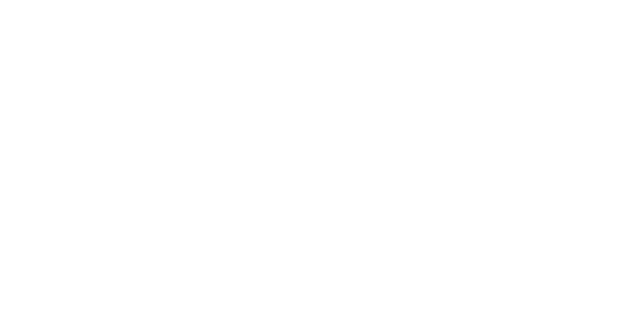
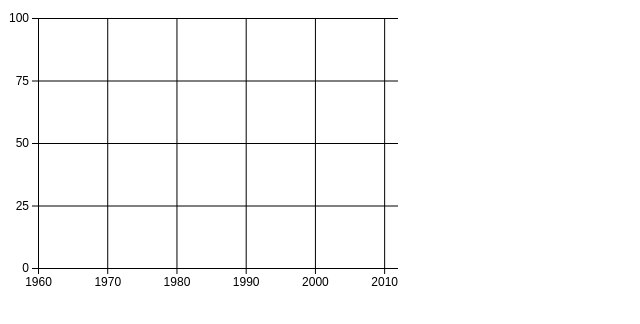
Before and after one commit to naysseh/info4310-hw4, a plain HTML site: page index.html in a window 1280 px wide. Shown: the whole page, without its empty margins (0-640 px from the left). Drawn offline with nearby package versions, Linux system fonts and the light colour scheme.

Commit message:
this does not work yet but im pushing it anyway

```diff
--- a/index.html
+++ b/index.html
@@ -9,7 +9,143 @@
 </head>
 
 <body>
+  <svg id="line-graph" height=300 width=400></svg>
 
 
+  <script>
+    const graph = d3.select("svg#line-graph");
+
+    const requestData = async function () {
+      const marriageData = await d3.csv("data/both_sexes.csv", d3.autoType);
+
+      console.log(marriageData);
+
+      const height = graph.attr("height");
+      const width = graph.attr("width");
+      const margins = { top: 10, right: 10, bottom: 40, left: 30 };
+
+      const graphHeight = height - margins.top - margins.bottom;
+      const graphWidth = width - margins.left - margins.right;
+      let graphArea = graph.append("g")
+                            .attr("transform", `translate(${margins.left}, ${margins.top})`);
+
+      let annotations = graph.append("g")
+                             .attr("id", "annotations");
+
+      const years = d3.map(marriageData, d => d.year);
+      const yearExtent = d3.extent(years);
+
+      // OKAY EVERYONE after looking at the data  I AM DOING THE 1-n THING BC THATS APPARENTLY HOW THEY DID IT LOLLLL
+
+      // hs marriage rates
+      // const hsMarriage = d3.map(marriageData, d => [d.year, (1 - d.HS_2534)]);
+      // // some college
+      // const someCollege = d3.map(marriageData, d => [d.year, (1 - d.SC_2534)]);
+      // // college grad
+      // const collegeGrad = d3.map(marriageData, d => [d.year, (1 - d.BAp_2534)]);
+
+
+
+
+      // making structure to store these values in
+      let collegeGrad = [];
+      let someCollege = [];
+      let hsOrLess = [];
+
+      // hs = high school or less, sc = some college, cd = college degree
+      marriageData.forEach(d => {
+        collegeGrad.push({year: d.year, val: (1 - d.BAp_2534)})
+        someCollege.push({year: d.year, val: (1 - d.SC_2534)})
+        hsOrLess.push({year: d.year, val: (1 - d.HS_2534)})
+      });
+
+      console.log(collegeGrad);
+
+
+      // scales
+      const xScale = d3.scaleLinear()
+                       .domain(yearExtent)
+                       .range([0, graphWidth]);
+      const yScale = d3.scaleLinear()
+                       .domain([0, 1])
+                       .range([graphHeight, 0])
+
+      let bottomAxis = d3.axisBottom(xScale)
+                         .tickFormat(d3.format("d"))
+                         .ticks(6);
+
+      let verticalGrid = d3.axisBottom(xScale)
+                           .ticks(6)
+                           .tickSize(-graphHeight)
+                           .tickFormat("");
+      // vertical gridlines
+      annotations.append("g")
+           .attr("class", "gridlines")
+           .attr('transform', `translate(${margins.left},${graphHeight + margins.top})`)
+           .call(verticalGrid);
+
+      //x axis
+      annotations.append("g")
+                .attr("class", "x-axis")
+                .style("font-size", 12)
+                .attr("transform", `translate(${margins.left},${graphHeight + margins.top })`)
+                .call(bottomAxis);
+
+
+      // left axis and horizontal gridlines
+      let leftAxis = d3.axisLeft(yScale)
+                       .tickValues([0, .25, .50, .75, 1])
+                       .tickFormat(d => d * 100);
+
+      let horizontalGrid = d3.axisLeft(yScale)
+                             .tickValues([0, .25, .50, .75, 1])
+                             .tickSize(-graphWidth)
+                             .tickFormat("");
+      // horizontal gridlines
+      annotations.append("g")
+                 .attr("class", "gridlines")
+                 .attr("transform", `translate(${margins.left},${margins.top})`)
+                 .call(horizontalGrid);
+      // y axis
+      annotations.append("g")
+                 .attr("class", "y-axis")
+                 .style("font-size", 12)
+                 .attr("transform", `translate(${margins.left},${margins.top})`)
+                 .call(leftAxis);
+
+      // line generator for line plots
+      const line = d3.line()
+                              .x(d => xScale(d.year))
+                              .y(d => yScale(d.val));
+      // const lineGenerator = d3.line().x(d => xScale(d)).y(d => yScale(d));
+
+      // let gTagsHS = graphArea.selectAll("g")
+      //                     .data(hsOrLess)
+      //                     .join("g")
+      //                     .attr("class", "gTagHS")
+      //                     .style("stroke", "blue");
+      // let gTagsSC = graphArea.selectAll("g")
+      //                     .data(someCollege)
+      //                     .join("g")
+      //                     .attr("class", "gTagSC")
+      //                     .style("stroke", "blue");
+      let gTagsCG = graphArea.selectAll("g")
+                          .data(collegeGrad)
+                          .join("g")
+                          .attr("class", "gTagCG")
+                          .style("stroke", "blue");
+
+      gTagsCG.append("path")
+           .attr("d", d => line(d))
+           .attr("note", d => d.val)
+           .style("stroke-width", "2px")
+           .style("fill", "none");
+
+      // graphArea.append("path").attr("d", d => lineGenerator([[1960, 0.7], [1980, 0.5]]));
+    }
+    requestData();
+
+  </script>
 </body>
+
 </html>
--- a/styles/site.css
+++ b/styles/site.css
@@ -0,0 +1,3 @@
+.domain {
+  visibility: hidden;
+}
```
